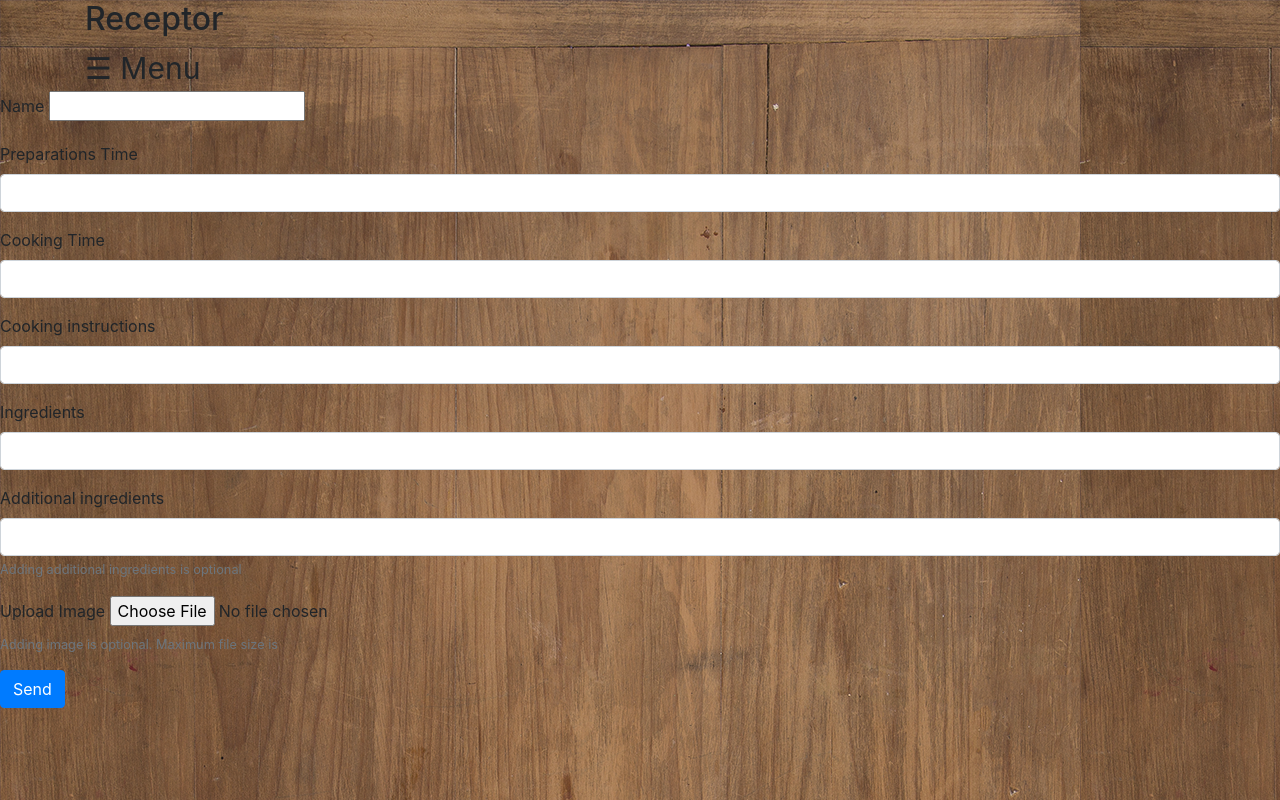
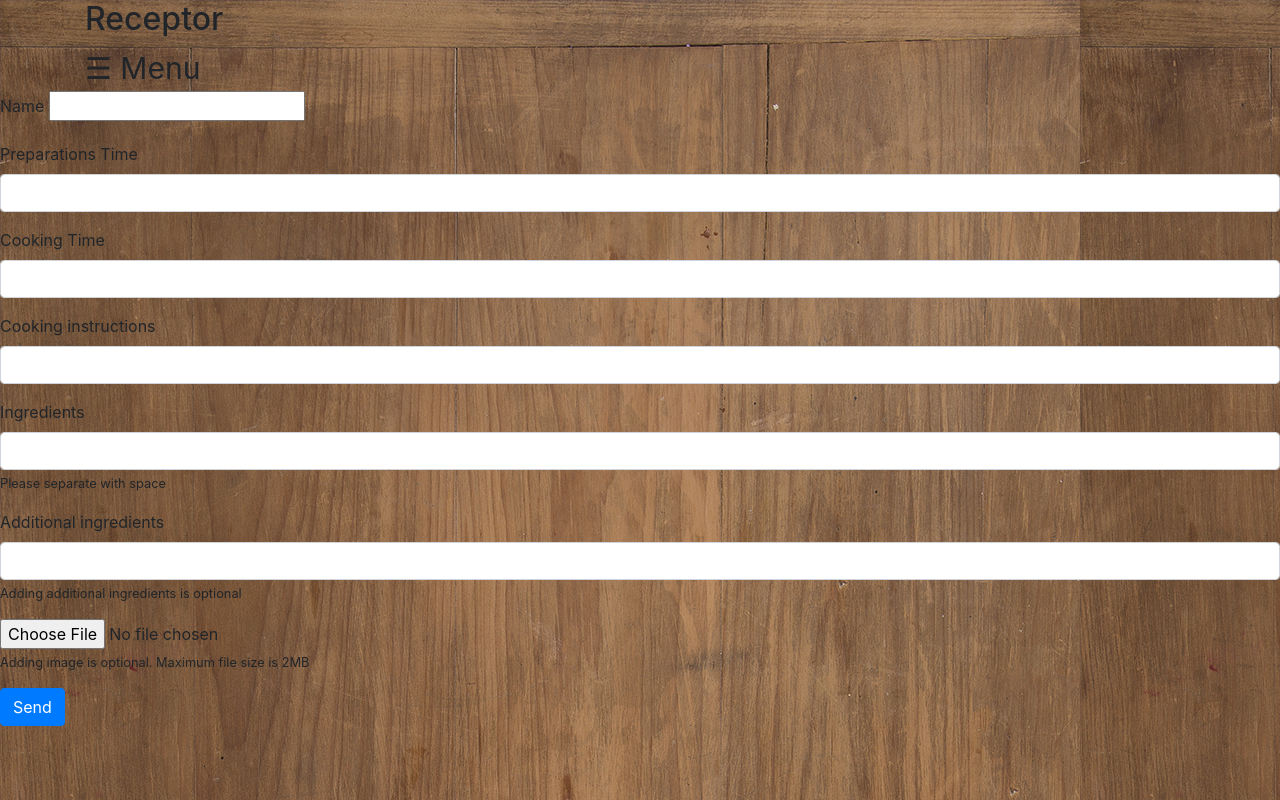
Before and after one commit to Maailmavallutaja/Receptor, a PHP site: page /addrecipe.php in a window 1280 px wide. Run offline with PHP 8.4, Linux system fonts and the light colour scheme; some libraries are stand-ins or nearby versions.

Commit message:
Update addrecipe.php

```diff
--- a/addrecipe.php
+++ b/addrecipe.php
@@ -69,18 +69,19 @@
             ($_FILES["upload_img"]["type"] == "image/pjpeg") ||
             ($_FILES["upload_img"]["type"] == "image/png") &&
             ($_FILES["upload_img"]["size"] < 2097152)) ){
-            $image = addslashes(file_get_contents($_FILES['upload_img']['tmp_name'])); //SQL Injection defence!
-            echo '<pre>', print_r($image, true), '</pre>';
-            $imageName = addslashes($_FILES['upload_img']['name']);
+                $imageName = addslashes($_FILES['upload_img']['name']);
+                $targetDir = "uploads/";
+                $fileName = basename($_FILES["upload_img"]["name"]);
+                $targetFilePath = $targetDir . $imageName;
+                move_uploaded_file($_FILES["upload_img"]["tmp_name"], $targetFilePath);
             } else {
                 echo '<script>alert("Please upload image of gif/jpeg/pjpeg/png type and of size under 2 MB");</script>';
                 die();
         };
 
-        //Prepare valued to align with data table columns
         $recipe = $db->prepare('
-        INSERT INTO recipes (recipeName, prepTime, cookTime, instructions, ingredients, optAddOns, image, imageName)
-        VALUES (:recipeName, :prepTime, :cookTime, :instructions, :ingredients, :optAddOns, :image, :imageName)
+        INSERT INTO recipes (recipeName, prepTime, cookTime, instructions, ingredients, optAddOns, imageName)
+        VALUES (:recipeName, :prepTime, :cookTime, :instructions, :ingredients, :optAddOns, :imageName)
         ');
 
         //assign values to the keys and execute
@@ -91,7 +92,6 @@
             'instructions' => $instructions,
             'ingredients' => $ingredients,
             'optAddOns' => $optAddOns,
-            'image' => $image,
             'imageName' => $imageName
         ]);
 
@@ -100,7 +100,7 @@
 ?>
 
 <!-- Form for recipe-->
-<form action="addrecipe.php" method='POST' enctype='multipart/form-data'>
+<form action="" method='POST' enctype='multipart/form-data'>
     <div class="form-group">
         <label for='recipeName'>Name</label>
         <input type="text" name="recipeName" id="recipeName">
@@ -120,20 +120,23 @@
     <div class="form-group">
         <label for ='ingredients'>Ingredients</label>
         <input class="form-control" type="text" name="ingredients" id="ingredients">
+        <small class='form-text'>Please separate with space</small>
+
     </div>
     <div class="form-group">
         <label for ='optAddOns'>Additional ingredients</label>
         <input class="form-control" type="text" name="optAddOns" id="optAddOns">
-        <small class='form-text text-muted'>Adding additional ingredients is optional</small>
+        <small class='form-text'>Adding additional ingredients is optional</small>
     </div>
     <div class="form-group">
-        <label for='upload_img'>Upload Image</label>
-        <input type="file" name="upload_img" id="upload_img">
-        <small class='form-text text-muted'>Adding image is optional. Maximum file size is </small>
+        <input type="file" name="upload_img">
+        <small class='form-text'>Adding image is optional. Maximum file size is 2MB</small>
     </div>
+
     <button class="btn btn-primary" type="submit" >Send</button>
+    </form>
 
-</form>
+
 </div>
 <script>
   //Navigation open/close
```
